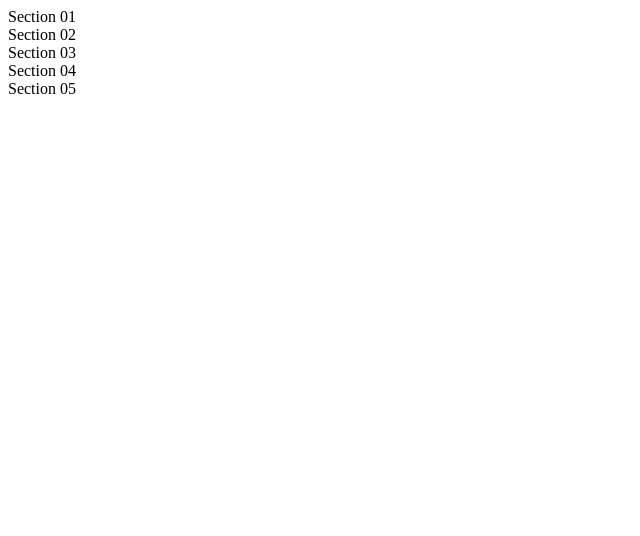
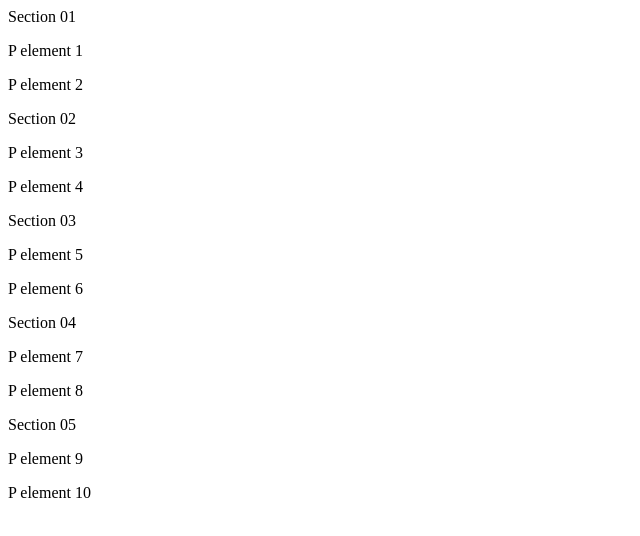
Before and after one commit to apricot12/technical-documentation, a plain HTML site: page index.html in a window 1280 px wide. Shown: the whole page, without its empty margins (0-640 px from the left). Drawn offline with Linux system fonts and the light colour scheme.

Commit message:
story 5 & 6

```diff
--- a/index.html
+++ b/index.html
@@ -15,26 +15,41 @@
         <header>
           Section 01
         </header>
+        <p>P element 1</p>
+        <p>P element 2</p>
+        <code></code>
       </section>
       <section id="Section_02" class="main-section">
         <header>
           Section 02
         </header>
+        <p>P element 3</p>
+        <p>P element 4</p>
+        <code></code>
       </section>
       <section id="Section_03" class="main-section">
         <header>
           Section 03
         </header>
+        <p>P element 5</p>
+        <p>P element 6</p>
+        <code></code>
       </section>
       <section id="Section_04" class="main-section">
        <header>
         Section 04
        </header>
+       <p>P element 7</p>
+       <p>P element 8</p>
+       <code></code>
       </section>
       <section id="Section_05" class="main-section">
         <header>
           Section 05
         </header>
+        <p>P element 9</p>
+        <p>P element 10</p>
+        <code></code>
       </section>
     </main>
   </body>
```
